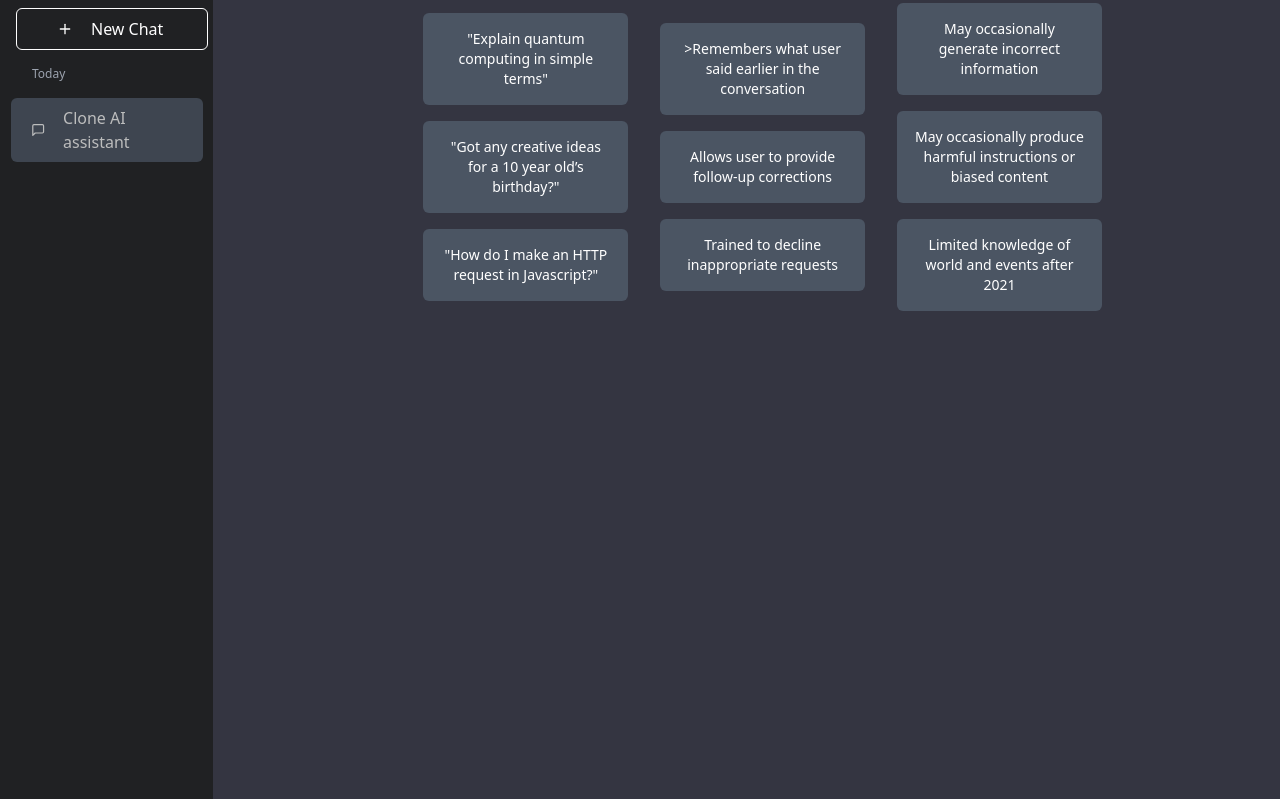
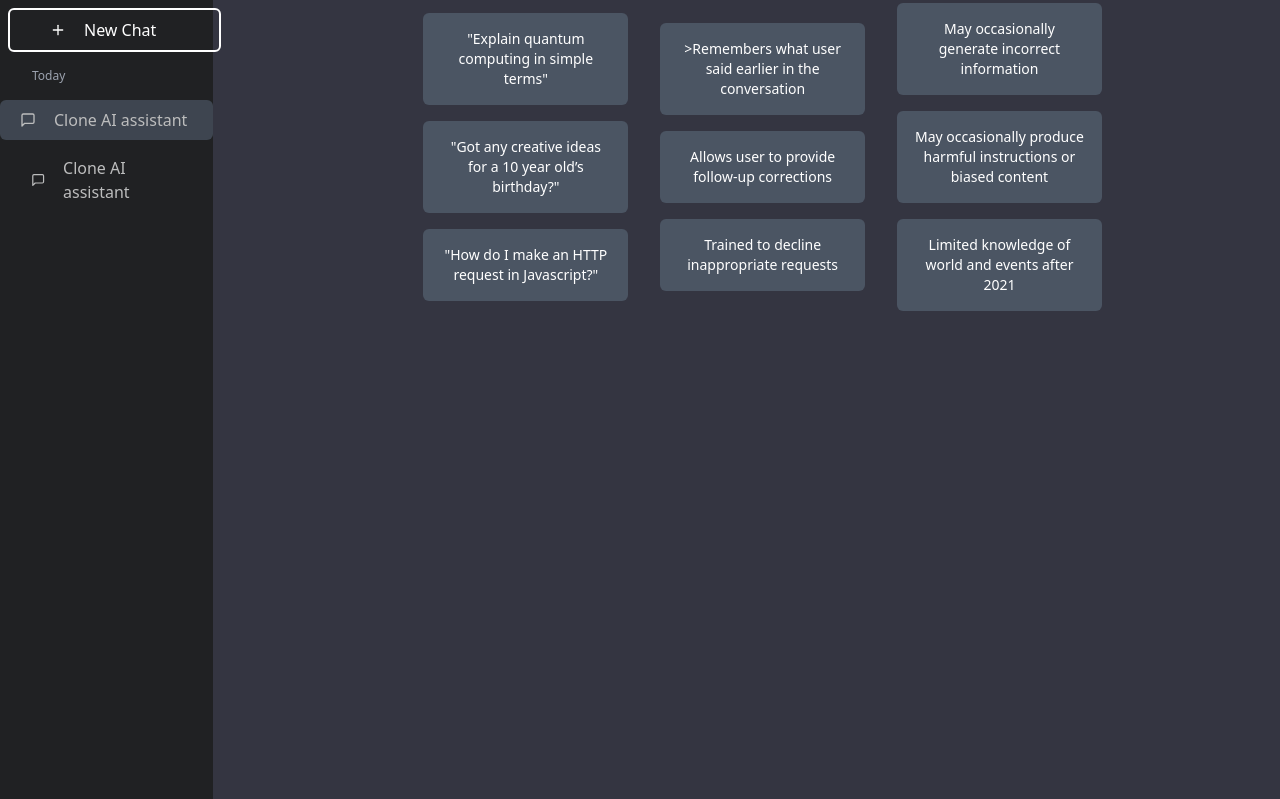
Before and after one commit to Srilakshmi-mothkur/ChatGPT-Clone, a Flask app: page / in a window 1280 px wide. Shown: the top 799 px of the page. Run offline with Flask 3, Linux system fonts and the light colour scheme; style sheets or scripts are compiled from the project's sources.

Commit message:
Frontend cloning done

```diff
--- a/templates/index.html
+++ b/templates/index.html
@@ -13,9 +13,8 @@
         <div class="flex h-[100vh] text-white">
 
             <div class="left w-2/12" style="background-color: rgb(32, 33, 35);">
-                <button class="w-[90%] py-2 m-2 px-10 space-x-2 border rounded-md flex mx-4 justify-start items-center hover:opacity-70" style="border-color: white;">
-                    <svg stroke="currentColor" fill="none" stroke-width="2" viewBox="0 0 24 24" stroke-linecap="round"
-                        stroke-linejoin="round" class="h-4 w-4" height="1em" width="1em" xmlns="http://www.w3.org/2000/svg">
+                <button class="w-full py-2 m-2 px-10 space-x-2 border rounded-md flex mx-2 justify-start items-center hover:opacity-70" style="border-width: 2px; border-style: solid; border-color: white;">
+                    <svg stroke="currentColor" fill="none" stroke-width="2" viewBox="0 0 24 24" stroke-linecap="round" stroke-linejoin="round" class="h-4 w-4" height="1em" width="1em" xmlns="http://www.w3.org/2000/svg">
                         <line x1="12" y1="5" x2="12" y2="19"></line>
                         <line x1="5" y1="12" x2="19" y2="12"></line>
                     </svg>
@@ -24,7 +23,15 @@
 
                 <div class="text-xs m-4 mx-8 text-gray-400">Today</div>
                 <div class="chats flex flex-col justify-center items-center space-y-2">
-                <div class="chat space-x-2 opacity-70 w-[90%] px-5 py-2 rounded-md bg-gray-600 cursor-pointer flex justify-start items-center">
+                <div class="chat space-x-2 opacity-70 w-full px-5 py-2 rounded-md bg-gray-600 cursor-pointer flex justify-start items-center">
+                    <svg stroke="currentColor" fill="none" stroke-width="2" viewBox="0 0 24 24" stroke-linecap="round"
+                        stroke-linejoin="round" class="h-4 w-4" height="1em" width="1em"
+                        xmlns="http://www.w3.org/2000/svg">
+                        <path d="M21 15a2 2 0 0 1-2 2H7l-4 4V5a2 2 0 0 1 2-2h14a2 2 0 0 1 2 2z"></path>
+                    </svg>
+                    <span style="padding-left:10px;">Clone AI assistant</span>
+                </div>
+                <div class="chat space-x-2 opacity-70 w-[90%] px-5 py-2 rounded-md flex justify-start items-center">
                     <svg stroke="currentColor" fill="none" stroke-width="2" viewBox="0 0 24 24" stroke-linecap="round"
                         stroke-linejoin="round" class="h-4 w-4" height="1em" width="1em"
                         xmlns="http://www.w3.org/2000/svg">
```
